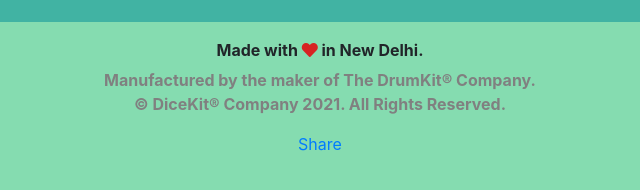
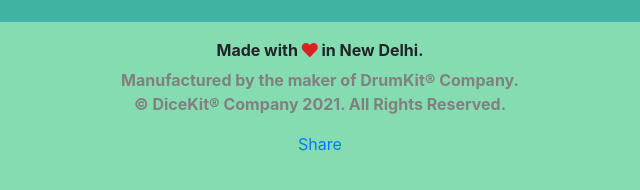
Before and after one commit to dicekit/main, a plain HTML site: page index.html in a window 1280 px wide. Shown: the part 650-840 px from the top of the page, 320-960 px from the left. Drawn offline with nearby package versions, Linux system fonts and the light colour scheme.

Commit message:
index.html updated.

```diff
--- a/index.html
+++ b/index.html
@@ -97,7 +97,7 @@
       <section id="footer">
 
         <h6><b>Made with <i class="fas fa-heart colors"></i> in New Delhi.</b></h6>
-        <p class="cols"><b>Manufactured by the maker of The DrumKit® Company.<br>© DiceKit® Company 2021. All Rights Reserved.</b></p>
+        <p class="cols"><b>Manufactured by the maker of DrumKit® Company.<br>© DiceKit® Company 2021. All Rights Reserved.</b></p>
         <div class="fb-share-button" data-href="https://dicekit.github.io/main/" data-layout="button_count" data-size="small"><a target="_blank"
         href="https://www.facebook.com/sharer/sharer.php?u=https%3A%2F%2Fdrumkitcompany.github.io%2Fmain%2F&amp;src=sdkpreparse" class="fb-xfbml-parse-ignore">Share</a></div>
 
```
